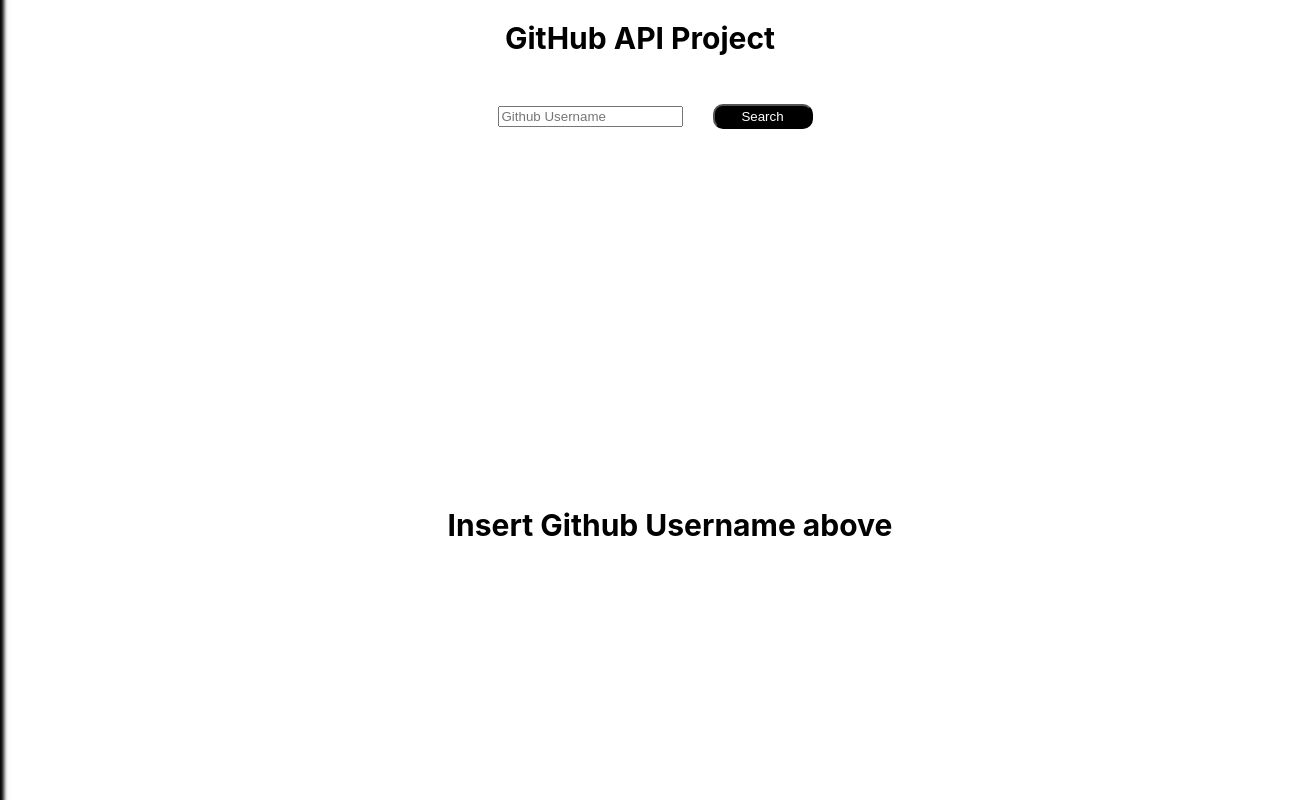
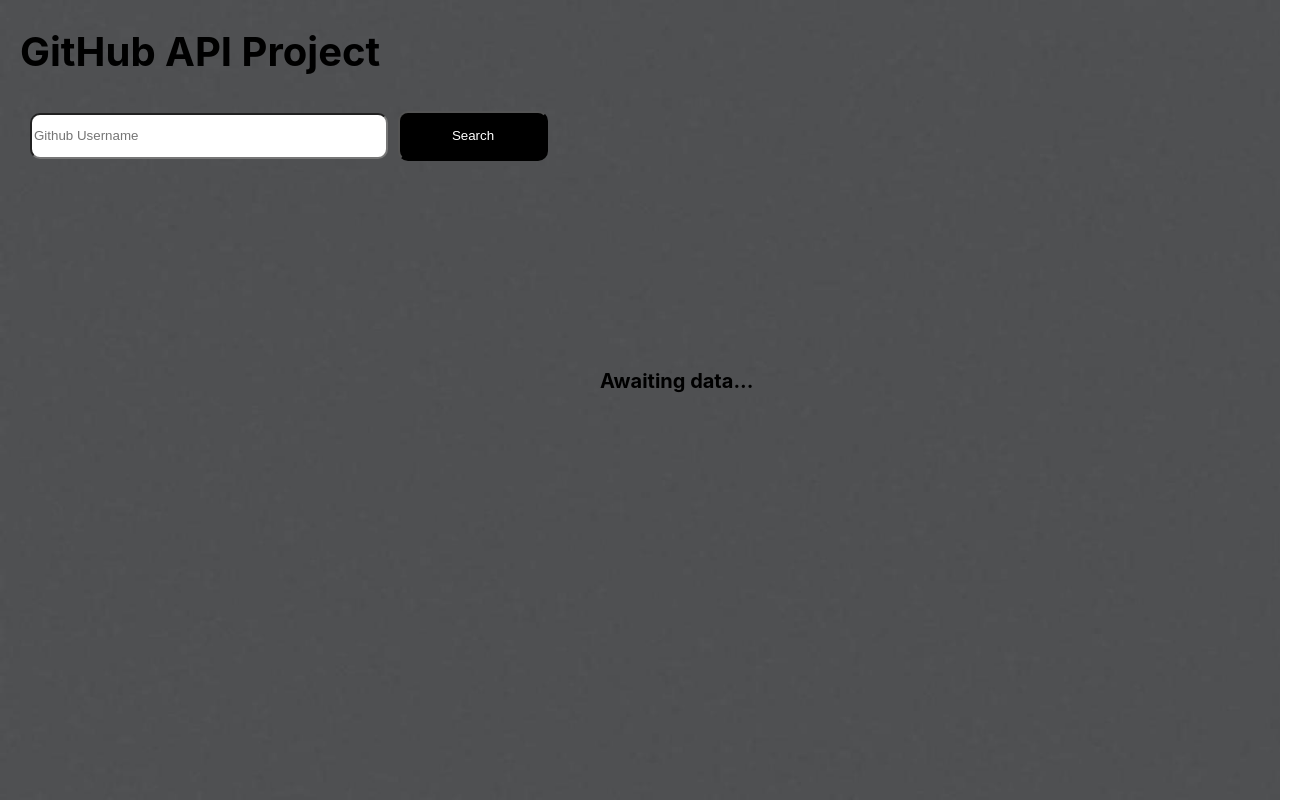
Before and after one commit to mikeysweeney/githubapi, a React (Create React App) app in the folder githubapi/: page / in a window 1280 px wide. Shown: the whole page, 1310 px wide, since content can reach past the window. Built offline with nearby package versions, Linux system fonts and the light colour scheme.

Commit message:
cleaner look and added nicer chart to show follows

```diff
--- a/githubapi/src/App.css
+++ b/githubapi/src/App.css
@@ -1,39 +1,49 @@
  .App {
   margin-top: 10px;
-  text-align: center;
-  font-size: 30px;
+  margin-left: 20px;
+  font-size: 20px;
   font-weight: bold;
 }
 
 .App UserIcon{
-  position: relative;
-  left: 1000px;
-  top: 20;
+  /*position: relative;*/
+  margin-top: 100px;
+  margin-left: 200px;
 }
 
 #loading-statement{
-  position: relative;
-  top:  320px;
-  left: 30px;
+  margin-top: 200px;
+  margin-left: 580px;
 }
-
+p{
+  margin-top: 20px;
+  margin-right: 20px;
+}
 .App-link {
   color: #050505;
 }
+
+input{
+  font-size: 40;
+  color: black;
+  width: 350px;
+  height: 40px;
+  border-radius: 10px;
+}
+
 button:hover {
   cursor: pointer;
   background: rgb(80, 75, 75);
 }
-
 button {
   background: black;
+  font-size: 40;
   color: white;
-  width: 100px;
-  height: 25px;
+  width: 150px;
+  height: 50px;
   border-radius: 10px;
   outline: none;
   border-color: black;
-
 }
 
 body{
--- a/githubapi/src/App.js
+++ b/githubapi/src/App.js
@@ -68,7 +68,7 @@
   renderInfo() {
     return (
       <div className='renders'>
-        <a href="/">New Search</a>
+        <a href="s">Refresh</a>
         <p> <UserIcon src={this.state.avatar} alt="this.name" /></p>
         <name> {this.state.name} </name>
         <p> {'Location: ' + this.state.location} </p>
@@ -77,7 +77,6 @@
         <div className='chart'>
         <Popup scrolling="yes" trigger={<button className="button"> Followers vs Following </button>} modal closeOnDocumentClick>
           <div>
-
           <div><Chart chartData={this.state.chartData}/></div>
           </div>
         </Popup>
@@ -100,7 +99,7 @@
         {this.state.name ?
           this.renderInfo()
           :
-          <p id="loading-statement">Insert Github Username above</p>}
+          <p id="loading-statement">Awaiting data...</p>}
       </div>
 
     );
@@ -110,7 +109,7 @@
 export default App;
 
 const UserIcon = styled('img')`
-    position: 300px 500px;
-    width: 500px;
-    height: 500px;
+    position: 100px 200px;
+    width: 300px;
+    height: 300px;
     `
--- a/githubapi/src/components/UserForm.js
+++ b/githubapi/src/components/UserForm.js
@@ -5,7 +5,7 @@
     return(
     <form onSubmit={props.retrieveInfo}>
         <input
-        style= {{margin:"30px"}}
+        style= {{margin:"10px"}}
         placeholder='Github Username'
         type="text"
         name="username"
--- a/githubapi/src/index.css
+++ b/githubapi/src/index.css
@@ -7,10 +7,16 @@
   -moz-osx-font-smoothing: grayscale;
 }
 h1 {
-	font-size: 100%;
+	font-size: 200%;
 }
-
+a{
+  margin-top: 0px;
+  margin-left: 0px;
+  font-size: 50%
+}
 name {
+  margin-top: 0px;
+  margin-left: 0px;
   font-size: 200%;
   font-weight: bolder;
 }
@@ -19,10 +25,11 @@
   font-family: source-code-pro, Menlo, Monaco, Consolas, "Courier New",
     monospace;
 }
+/*
 footer p {
 	text-align: right;
 	padding-top: 15px;
   padding-bottom: 15px;
   padding-left:15px;
   padding-right:15px
-}
+}*/
```
Also changed, not shown: githubapi/src/background.png, githubapi/src/components/PieChart.js (deleted).
